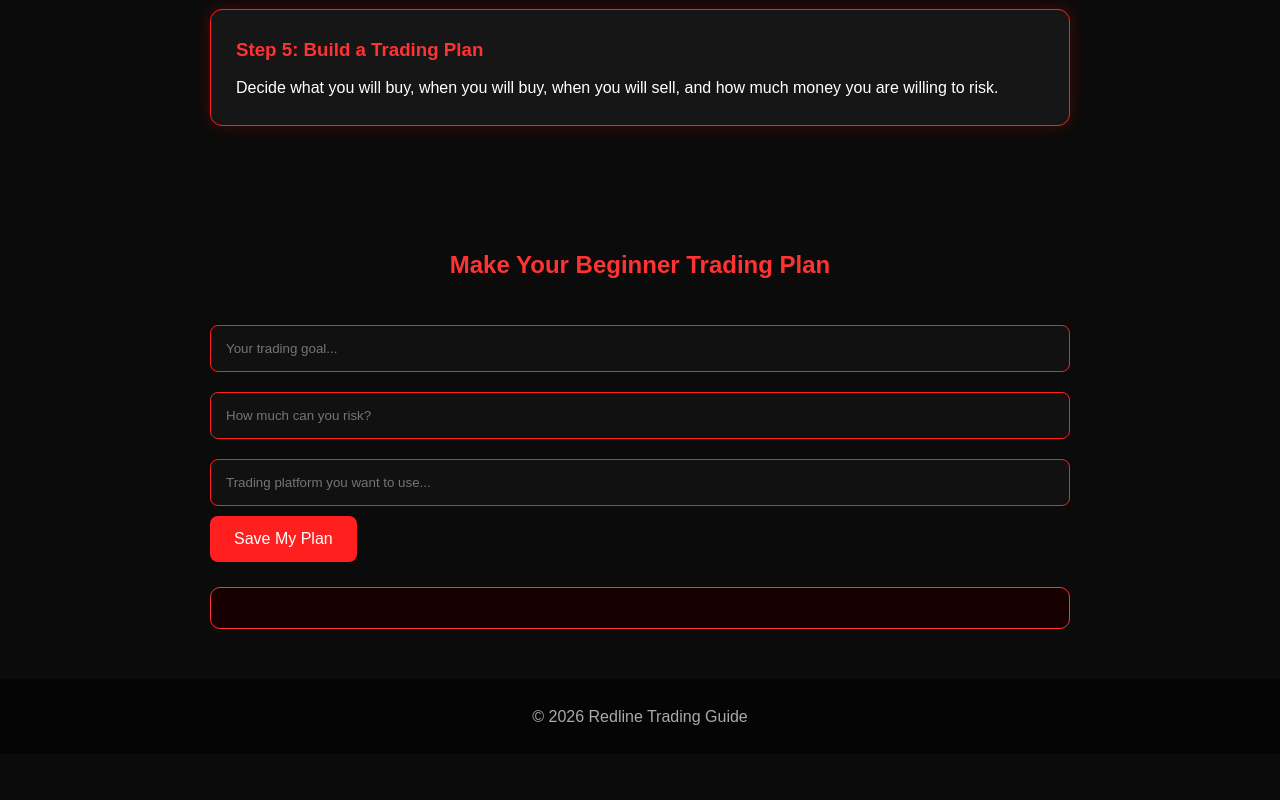
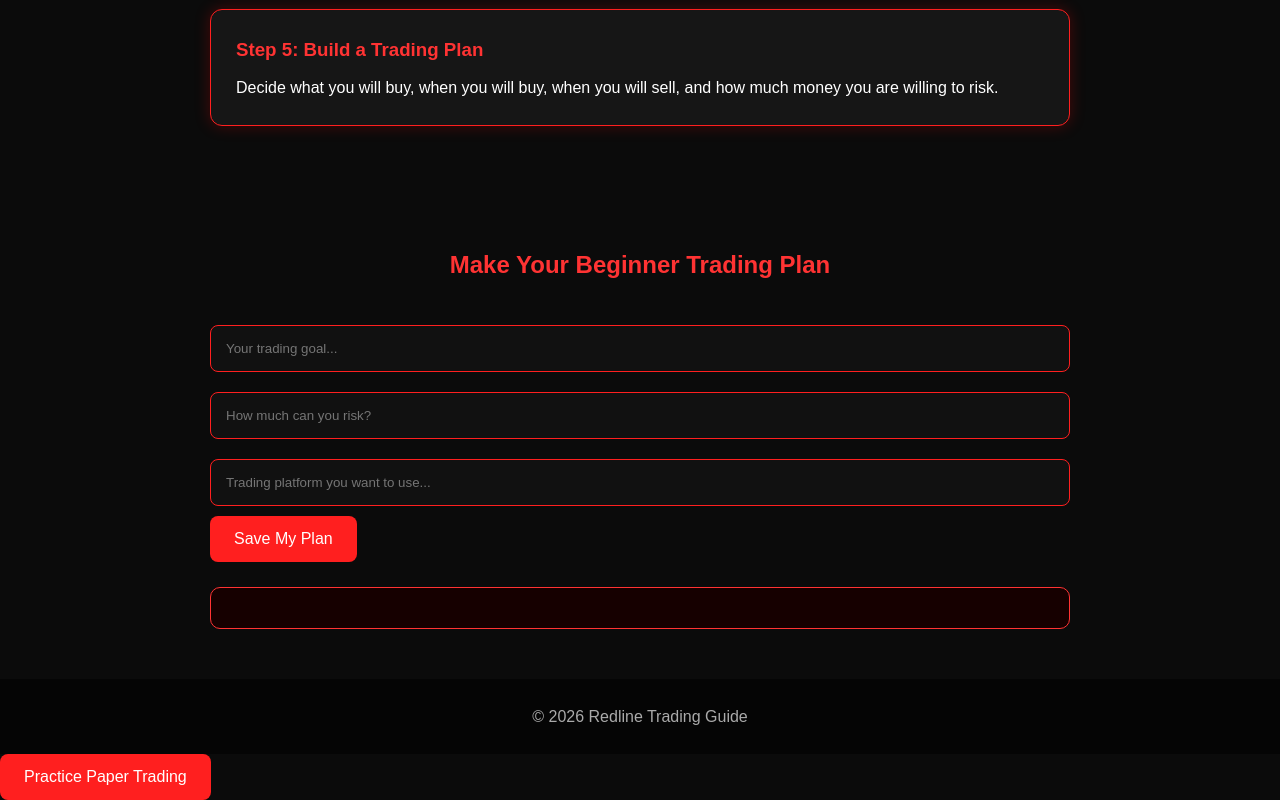
Before and after one commit to arianadebord/stock-trading-guide, a plain HTML site: page index.html in a window 1280 px wide. Shown: the part 1605-2405 px from the top of the page. Before the commit the page ends 2359 px from the top, so only its background shows below. Drawn offline with Linux system fonts and the light colour scheme.

Commit message:
Update index.html

```diff
--- a/index.html
+++ b/index.html
@@ -74,3 +74,4 @@
   <script src="script.js"></script>
 </body>
 </html>
+<a href="practice.html"><button>Practice Paper Trading</button></a>
```
